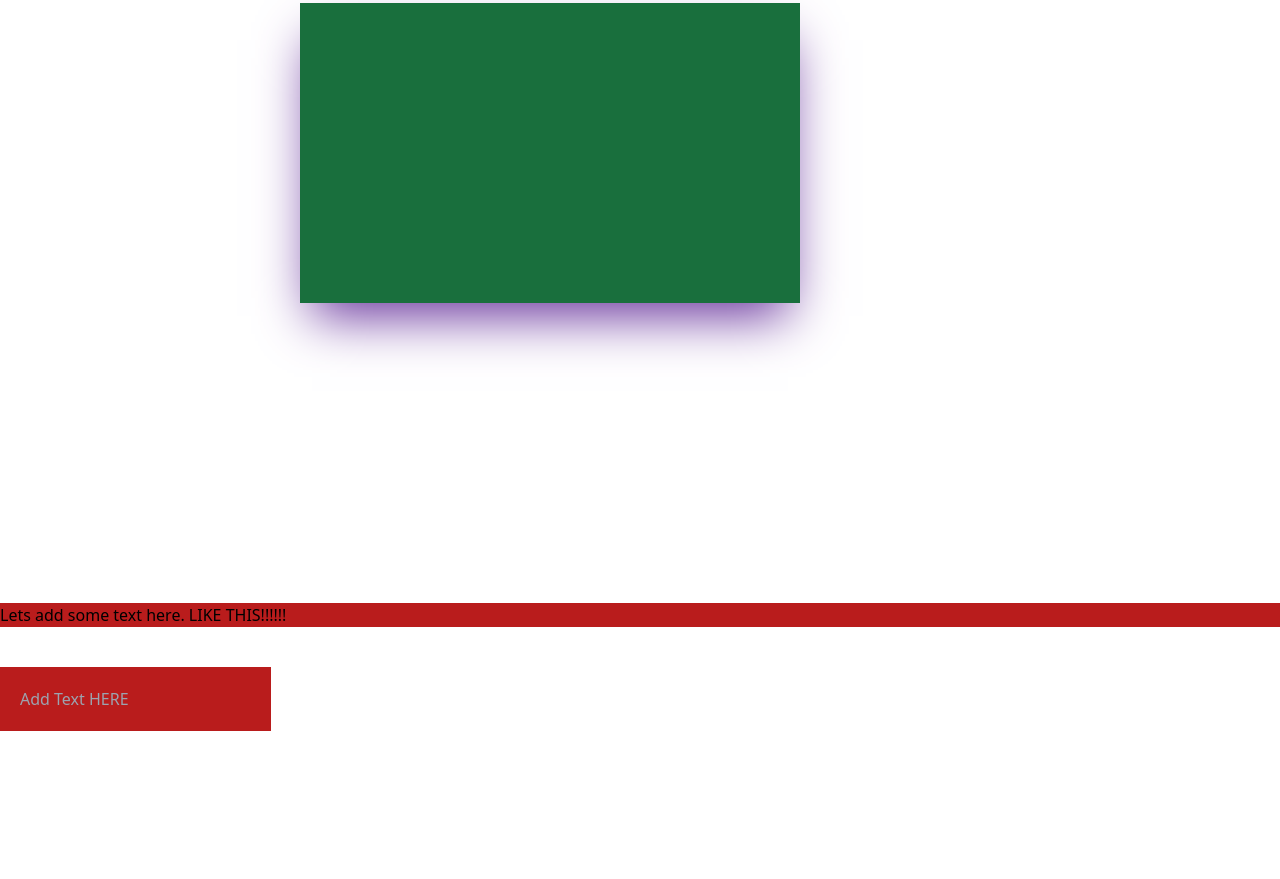
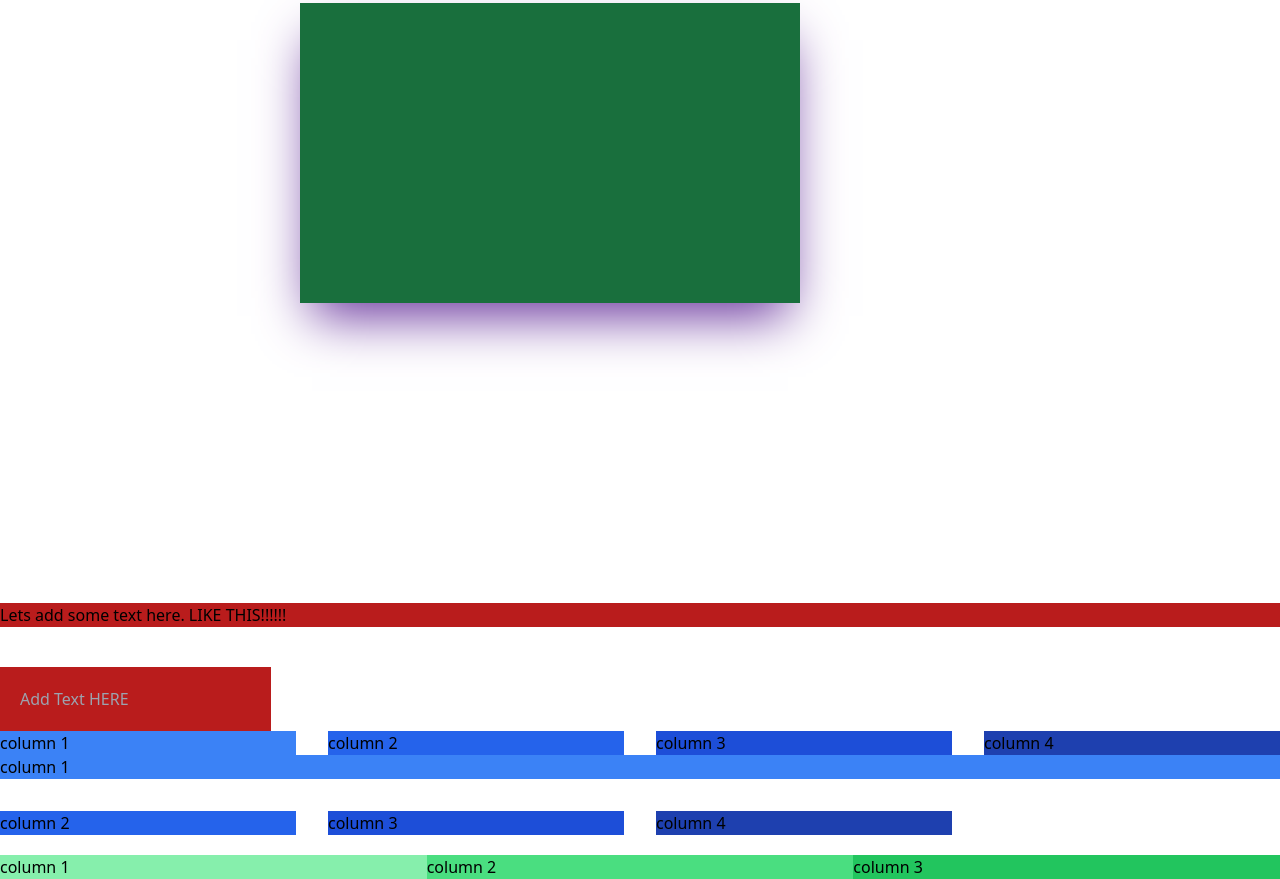
Before and after one commit to agarcia31/Tail-Wind, a website: page src/index.html in a window 1280 px wide. Shown: the part 2321-3200 px from the top of the page. Before the commit the page ends 3052 px from the top, so only its background shows below. Drawn offline with Linux system fonts and the light colour scheme.

Commit message:
more about cols, flex, and setting

```diff
--- a/src/index.html
+++ b/src/index.html
@@ -29,5 +29,29 @@ class="h-[300px] w-[500px] m-[300px] bg-[#196F3D] shadow-2xl shadow-[#67329C]"
 </div>
 
 <input type="text" class="bg-red-700 focus:bg-blue-500 mt-10 p-5" placeholder="Add Text HERE">
+
+
+
+<div class="grid grid-cols-4 gap-8 ">
+    <div class="col-span-1 bg-blue-500"> column 1</div>
+    <div class="col-span-1 bg-blue-600"> column 2</div>
+    <div class="col-span-1 bg-blue-700"> column 3</div>
+    <div class="col-span-1 bg-blue-800"> column 4</div>
+</div>
+
+
+<div class="grid grid-cols-4 gap-8 ">
+    <div class="col-span-4 bg-blue-500"> column 1</div>
+    <div class="col-span-1 bg-blue-600"> column 2</div>
+    <div class="col-span-1 bg-blue-700"> column 3</div>
+    <div class="col-span-1 bg-blue-800"> column 4</div>
+</div>
+
+<div class="flex mt-5">
+    <div class="w-1/3 bg-green-300"> column 1</div>
+    <div class="w-1/3 bg-green-400"> column 2</div>
+    <div class="w-1/3 bg-green-500"> column 3</div>
+</div>
+
 </body>
 </html>
```
Also changed, not shown: dist/output.css.
